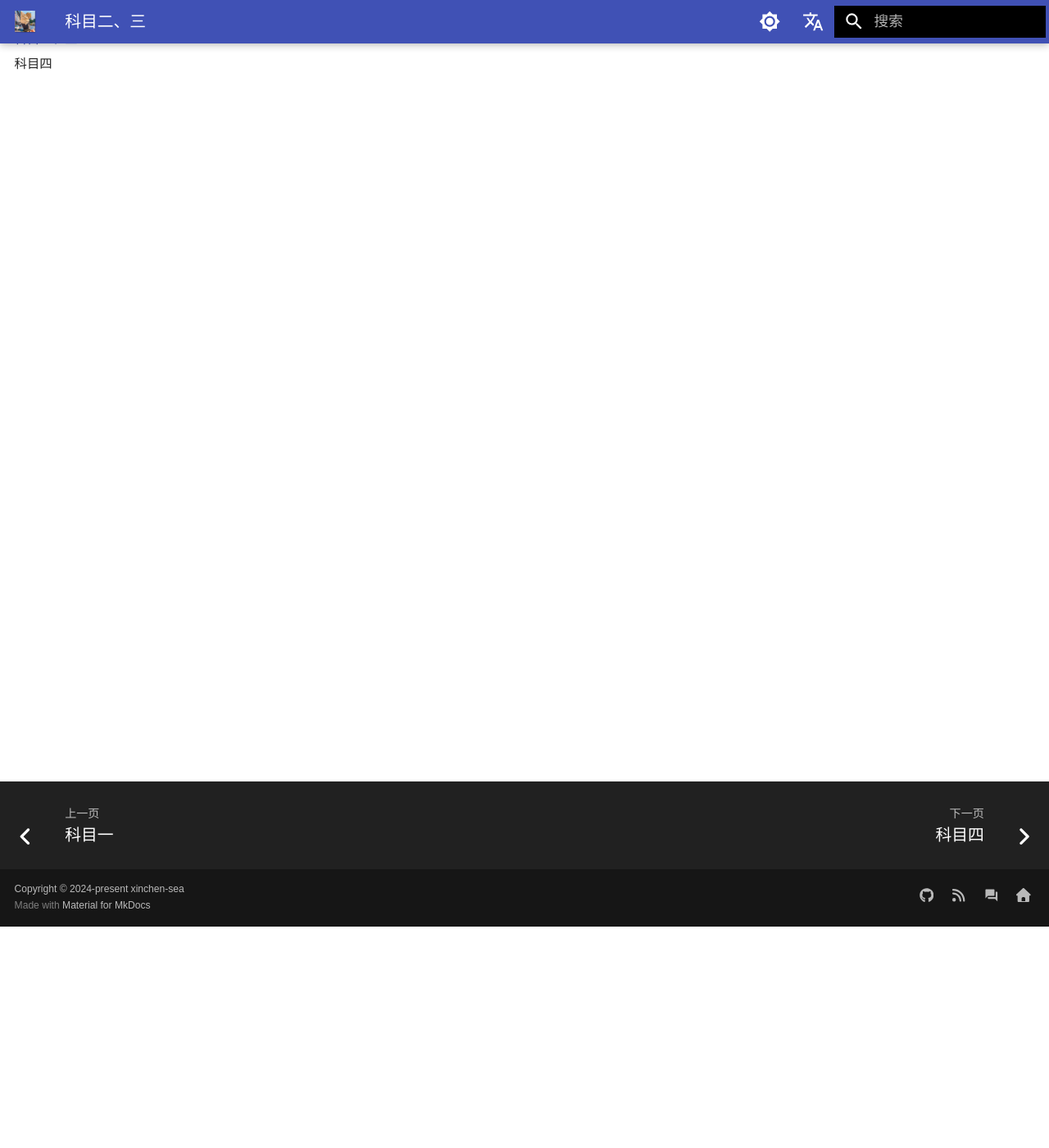
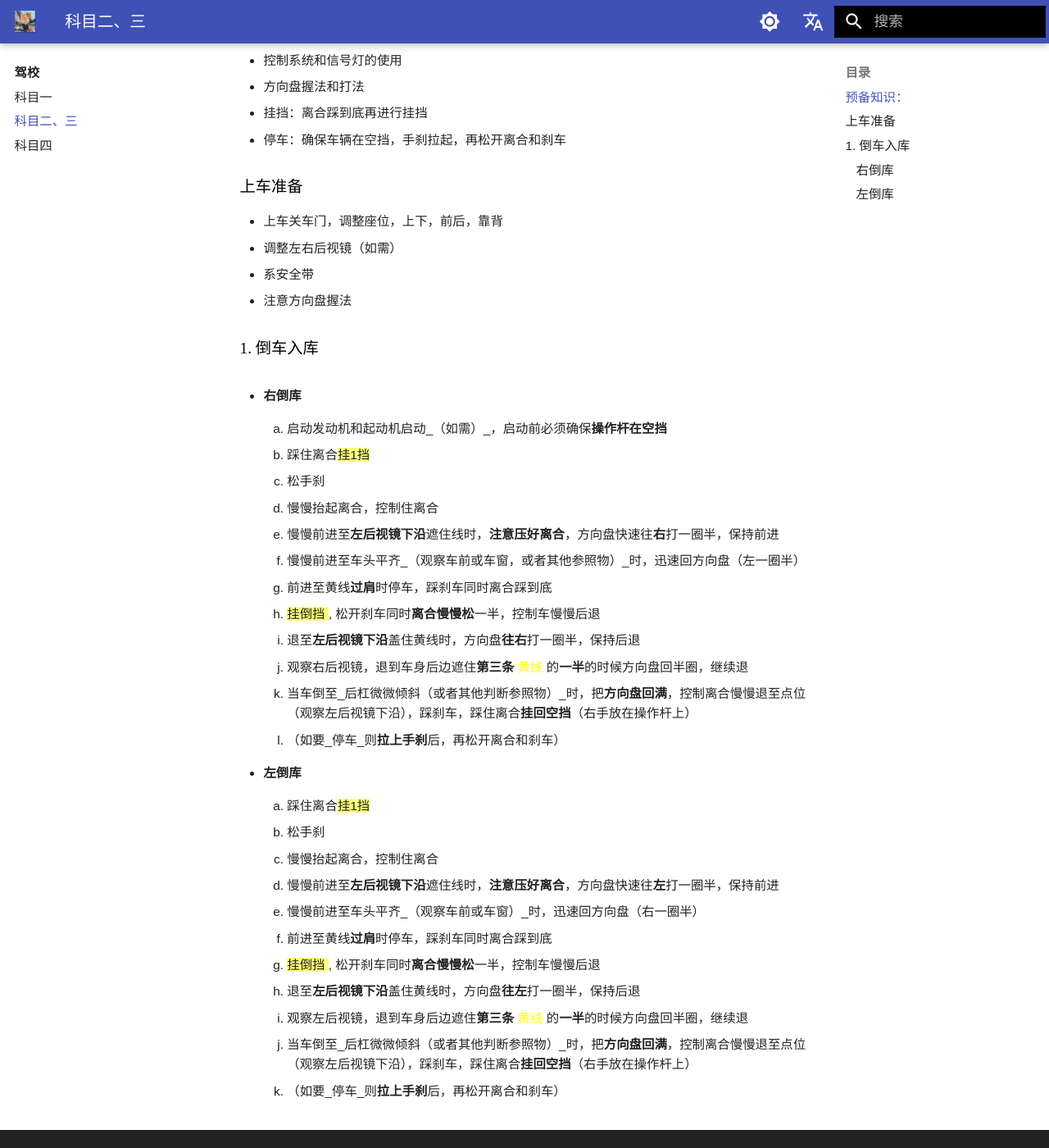
Before and after one commit to xinchen-sea/xinchen-sea.github.io, an MkDocs documentation site: the page built from docs/drivinglicense/object2&3.md, in a window 1280 px wide and 1400 px high, scrolled down 270 px. Shown: the whole window at 82% size. Built offline with MkDocs 1.6.1 and Material for MkDocs 9.7.7, drawn with Linux system fonts in a browser that asks for light colours; some web fonts are replaced; plug-ins that fetch from the network failed and are left out; comment, search, counter and statistics services are not loaded.

Commit message:
Update object2&3.md

```diff
--- a/docs/drivinglicense/object2&3.md
+++ b/docs/drivinglicense/object2&3.md
@@ -1 +1,40 @@
-<h1>building...</h1>
+<h1>科目二</h1>
+
+### 预备知识：
+- 控制系统和信号灯的使用
+- 方向盘握法和打法
+- 挂挡：离合踩到底再进行挂挡
+- 停车：确保车辆在空挡，手刹拉起，再松开离合和刹车
+
+### 上车准备
+- 上车关车门，调整座位，上下，前后，靠背
+- 调整左右后视镜（如需）
+- 系安全带
+- 注意方向盘握法
+
+### 1.  倒车入库
+- #### 右倒库
+1.  启动发动机和起动机启动_（如需）_，启动前必须确保**操作杆在空挡**
+2.  踩住离合<mark>挂1挡</mark>
+3.  松手刹
+4.  慢慢抬起离合，控制住离合
+5.  慢慢前进至**左后视镜下沿**遮住线时，**注意压好离合**，方向盘快速往**右**打一圈半，保持前进
+6.  慢慢前进至车头平齐_（观察车前或车窗，或者其他参照物）_时，迅速回方向盘（左一圈半）
+7.  前进至黄线**过肩**时停车，踩刹车同时离合踩到底
+8.  <mark> 挂倒挡 </mark>, 松开刹车同时**离合慢慢松**一半，控制车慢慢后退
+10.  退至**左后视镜下沿**盖住黄线时，方向盘**往右**打一圈半，保持后退
+11.  观察右后视镜，退到车身后边遮住**第三条** <span style="color: yellow;">黄线</span> 的**一半**的时候方向盘回半圈，继续退
+12.  当车倒至_后杠微微倾斜（或者其他判断参照物）_时，把**方向盘回满**，控制离合慢慢退至点位（观察左后视镜下沿），踩刹车，踩住离合**挂回空挡**（右手放在操作杆上）
+13.  （如要_停车_则**拉上手刹**后，再松开离合和刹车）
+- #### 左倒库
+1.  踩住离合<mark>挂1挡</mark>
+3.  松手刹
+4.  慢慢抬起离合，控制住离合
+5.  慢慢前进至**左后视镜下沿**遮住线时，**注意压好离合**，方向盘快速往**左**打一圈半，保持前进
+6.  慢慢前进至车头平齐_（观察车前或车窗）_时，迅速回方向盘（右一圈半）
+7.  前进至黄线**过肩**时停车，踩刹车同时离合踩到底
+8.  <mark> 挂倒挡 </mark>, 松开刹车同时**离合慢慢松**一半，控制车慢慢后退
+10.  退至**左后视镜下沿**盖住黄线时，方向盘**往左**打一圈半，保持后退
+11.  观察左后视镜，退到车身后边遮住**第三条** <span style="color: yellow;">黄线</span> 的**一半**的时候方向盘回半圈，继续退
+12.  当车倒至_后杠微微倾斜（或者其他判断参照物）_时，把**方向盘回满**，控制离合慢慢退至点位（观察左后视镜下沿），踩刹车，踩住离合**挂回空挡**（右手放在操作杆上）
+13.  （如要_停车_则**拉上手刹**后，再松开离合和刹车）
```
